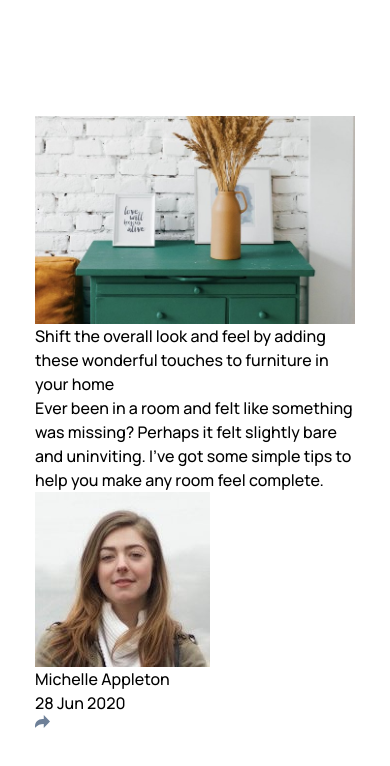
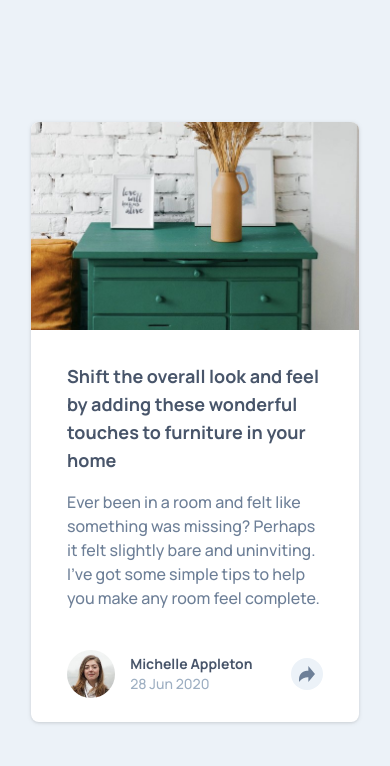
Before and after one commit to tiagobw/article-preview-component, a React (Create React App) app: page / in a window 390 px wide. Shown: the top 766 px of the page. Built offline with nearby package versions, Linux system fonts and the light colour scheme.

Commit message:
finish mobile

```diff
--- a/src/App.tsx
+++ b/src/App.tsx
@@ -1,9 +1,10 @@
+import cardImage from './assets/images/drawers.jpg';
 import avatarImage from './assets/images/avatar-michelle.jpg';
 
 import Card from './components/Card';
 
 const cardInformation = {
-  bgUrlImageTailwind: "bg-[url('/src/assets/images/drawers.jpg')]",
+  cardImage,
   header:
     'Shift the overall look and feel by adding these wonderful touches to furniture in your home',
   paragraph:
@@ -15,7 +16,7 @@ const cardInformation = {
 
 function App() {
   return (
-    <main className='flex justify-center items-center h-screen'>
+    <main className='flex justify-center items-center h-screen bg-light-grayish-blue'>
       <Card {...cardInformation} />
     </main>
   );
--- a/src/components/Card.tsx
+++ b/src/components/Card.tsx
@@ -1,7 +1,7 @@
 import iconShare from '../assets/images/icon-share.svg';
 
 type CardProps = {
-  bgUrlImageTailwind: string;
+  cardImage: string;
   header: string;
   paragraph: string;
   avatarImage: string;
@@ -10,7 +10,7 @@ type CardProps = {
 };
 
 const Card = ({
-  bgUrlImageTailwind,
+  cardImage,
   header,
   paragraph,
   avatarImage,
@@ -18,18 +18,38 @@ const Card = ({
   date,
 }: CardProps) => {
   return (
-    <article className='w-80'>
-      <div className={`${bgUrlImageTailwind} bg-cover h-52`} />
-      <div>
-        <h1>{header}</h1>
-        <p>{paragraph}</p>
-      </div>
-      <div>
-        <img src={avatarImage} alt='A woman with brown hair, she is smiling' />
-        <h2>{personName}</h2>
-        <p>{date}</p>
-        <img src={iconShare} alt='An arrow pointing to the right' />
-      </div>
+    <article className='bg-white rounded-lg grid grid-cols-[328px] drop-shadow'>
+      <picture>
+        <img
+          className='object-cover w-full h-52 rounded-tl-lg rounded-tr-lg'
+          src={cardImage}
+          alt='Green drawer with a vase and two frames on top'
+        />
+      </picture>
+      <section className='w-64 mt-8 justify-self-center'>
+        <header>
+          <h1 className='text-lg font-bold text-very-dark-grayish-blue'>
+            {header}
+          </h1>
+          <p className='text-desaturated-dark-blue mt-4 mb-10'>{paragraph}</p>
+        </header>
+        <section className='grid grid-cols-[1fr_3fr_1fr] items-center mb-6'>
+          <img
+            className='h-12 rounded-full'
+            src={avatarImage}
+            alt='A woman with brown hair, she is smiling'
+          />
+          <header className='flex flex-col ml-3'>
+            <h2 className='text-very-dark-grayish-blue text-sm font-bold'>
+              {personName}
+            </h2>
+            <p className='text-grayish-blue text-sm'>{date}</p>
+          </header>
+          <picture className='justify-self-end bg-light-grayish-blue rounded-full p-2'>
+            <img className='h-4 w-4' src={iconShare} alt='An arrow pointing to the right' />
+          </picture>
+        </section>
+      </section>
     </article>
   );
 };
--- a/src/index.css
+++ b/src/index.css
@@ -5,5 +5,6 @@
 @layer base {
   html {
     font-family: 'Manrope', sans-serif;
+    font-weight: 500;
   }
 }
--- a/tailwind.config.js
+++ b/tailwind.config.js
@@ -3,6 +3,7 @@ module.exports = {
   theme: {
     extend: {},
     colors: {
+      white: '#fff',
       'very-dark-grayish-blue': 'hsl(217, 19%, 35%)',
       'desaturated-dark-blue': 'hsl(214, 17%, 51%)',
       'grayish-blue': 'hsl(212, 23%, 69%)',
```
